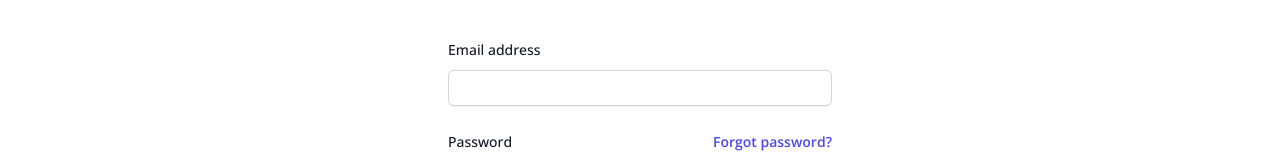
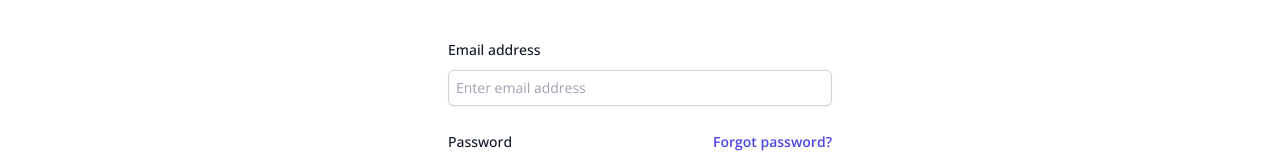
Before and after one commit to HMaroba/nextjs-tailwind, a Next.js app: page / in a window 1280 px wide. Shown: the part 206-366 px from the top of the page. Built offline with nearby package versions, Linux system fonts and the light colour scheme.

Commit message:
Modified register page

```diff
--- a/src/app/pages/auth/login/page.tsx
+++ b/src/app/pages/auth/login/page.tsx
@@ -25,6 +25,7 @@ export default function Login() {
                   name="email"
                   type="email"
                   autoComplete="email"
+                  placeholder="Enter email address"
                   required
                   className="block w-full rounded-md border-0 py-1.5 pl-2 text-gray-900 shadow-sm ring-1 ring-inset ring-gray-300 placeholder:text-gray-400 focus:ring-2 focus:ring-inset focus:ring-indigo-600 sm:text-sm sm:leading-6"
                 />
```
